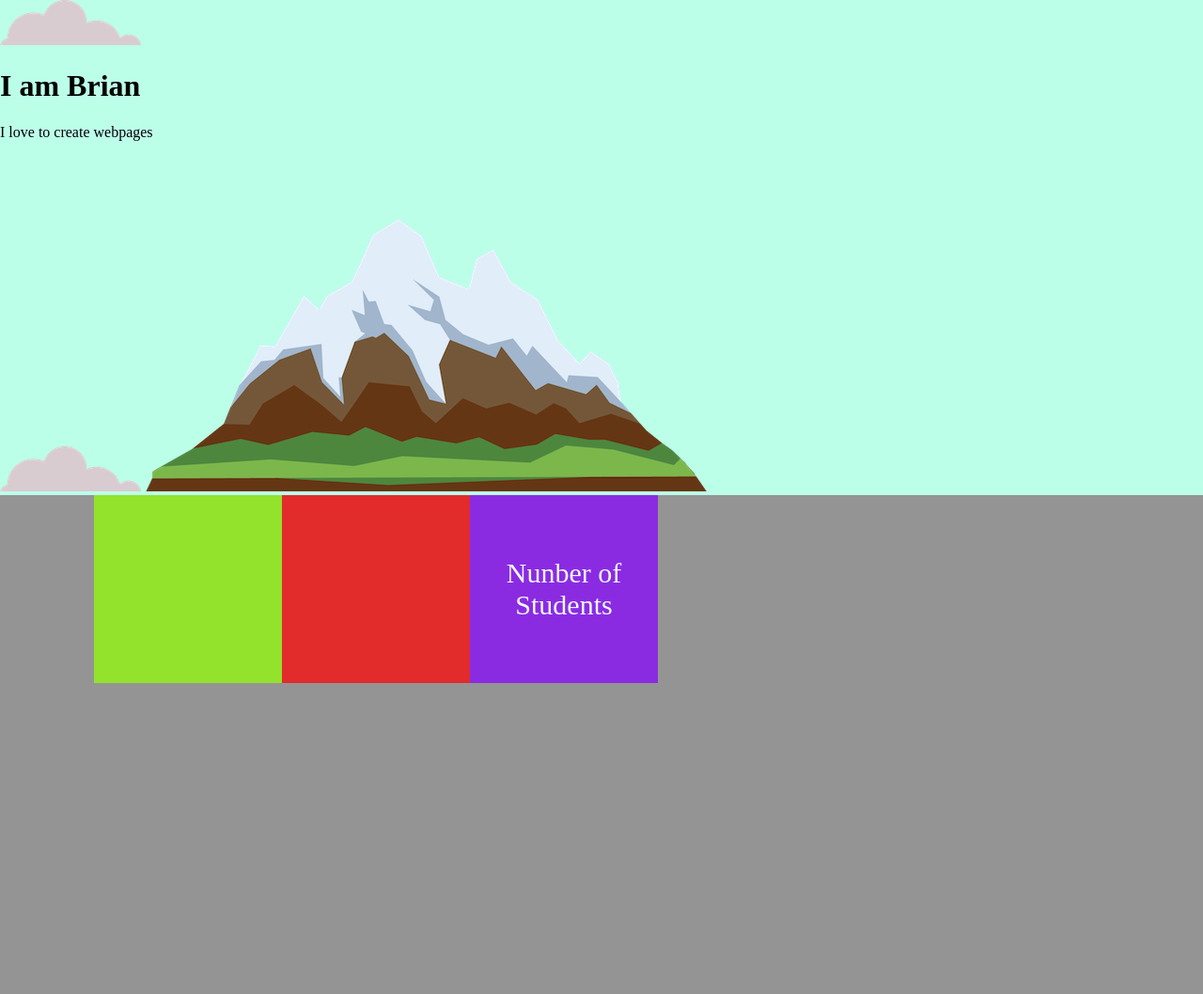
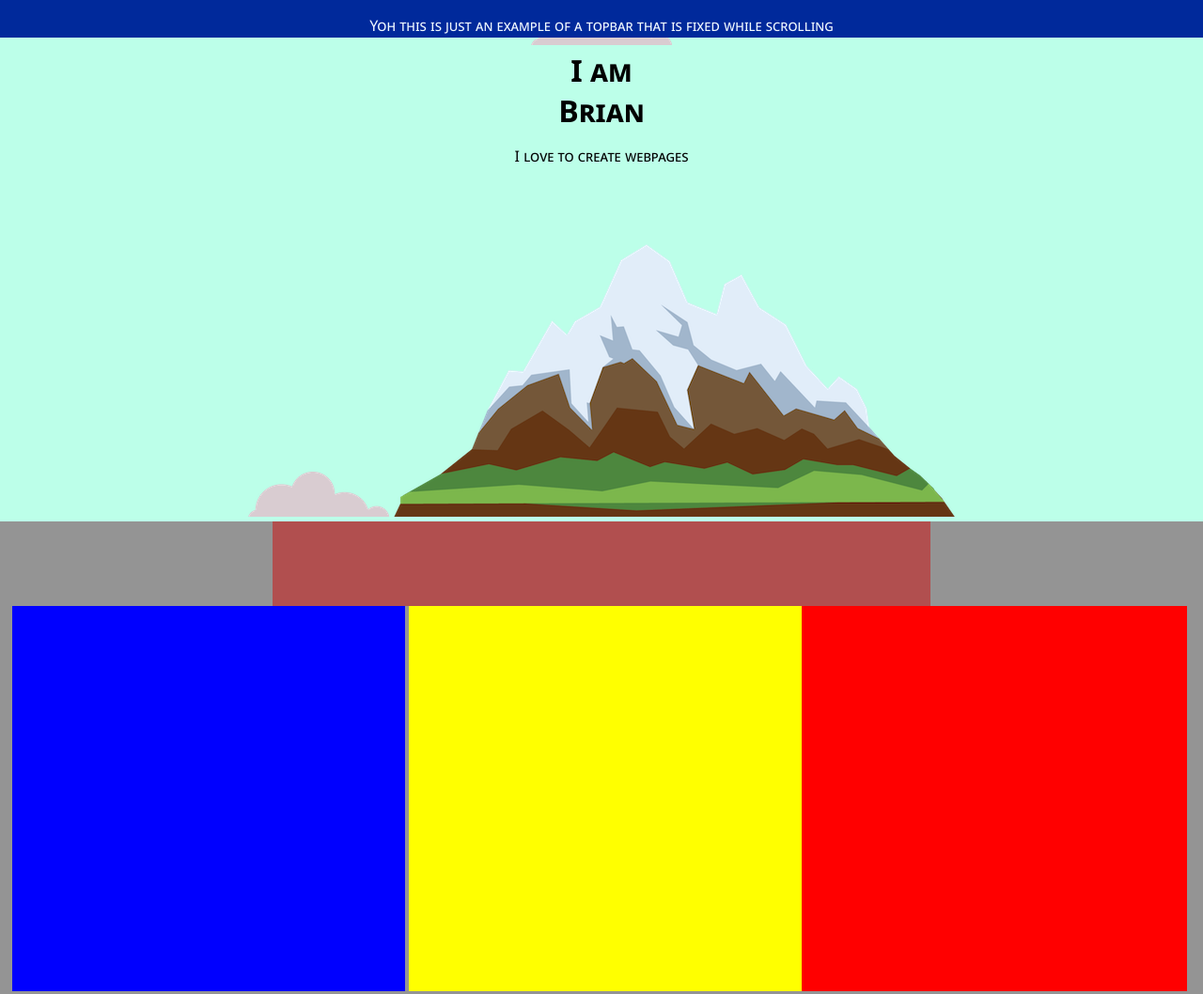
Before and after one commit to Obrienmaina/Brian, a plain HTML site: page index.html in a window 1280 px wide. Shown: the top 1058 px of the page at 94% size. Before the commit the page ends 800 px from the top, so only its background shows below. Drawn offline with Linux system fonts and the light colour scheme.

Commit message:
learneroo

```diff
--- a/index.html
+++ b/index.html
@@ -9,6 +9,10 @@
     <title>Brian</title>
 </head>
 <body>
+    <div class="topbar">
+        <p>Yoh this is just an example of a topbar that is fixed while scrolling</p>
+
+    </div>
     <div class="topcontainer">
         <img src="/images/cloud.png" alt="cloud">
         <h1>I am Brian</h1>
@@ -17,6 +21,7 @@
         <img src="/images/mountain.png" alt="">
 
     </div>
+    <div class="mwenda"></div>
     <div class="middlecontainer">
 
     </div>
@@ -38,7 +43,7 @@
 
     <div>
         <div class="four">
-            <p class="nos">Nunber of Students</p>
+             <p class="nos">1994</p>
 
         </div>
         <diV class="five">
--- a/stylesheet.css
+++ b/stylesheet.css
@@ -41,7 +41,37 @@ none
     bottom: 820px;
 } */
 
-/*
+/* Apply to all four sides */
+
+.mwenda{
+    width: 700px;
+    height: 90px;
+    background-color: #d3000077;
+    margin: auto;
+
+}
+
+/* /////////////////////////////////about margins////////////////////////////// */
+/* Apply to all four sides
+margin: 1em;
+margin: -3px;
+
+top and bottom | left and right
+margin: 5% auto;
+
+top | left and right | bottom
+margin: 1em auto 2em;
+
+top | right | bottom | left
+margin: 2px 1em 0 auto;
+
+Global values
+margin: inherit;
+margin: initial;
+margin: revert;
+margin: revert-layer;
+margin: unset; */
+
 .one{
     background-color: red;
     width: 418px;
@@ -70,48 +100,71 @@ none
     right: 418px;
 
 
-} */
+}
 
 /* -----------------------------------------absolute position------------------------------ */
 /* absolute postion to its parent */
-
+/*
 .absolute{
     background-color: rgb(255, 226, 167);
 }
- .img{
-    position: absolute;
-    right: 400px;
- }
+
+
 
  .four{
     width: 200px;
     height: 200px;
     background-color: blueviolet;
     position: absolute;
-    left: 500px;
+
  }
 
- .nos{color: aliceblue;
+    .nos{color: aliceblue;
     font-size: 30px;
-    text-align: center;
-    padding: 36px;
+    }
 
 
 
-}
 
- .five{
+    .five{
     width: 200px;
     height: 200px;
     background-color: rgb(226, 43, 43);
     position: absolute;
-    left: 300px;
+    left: 200px;
+    top: 727px;
+
  }
 
- .six{
+
+    .six{
     width: 200px;
     height: 200px;
     background-color: rgb(147, 226, 43);
     position: absolute;
-    left: 100px;
- }
+    left: 400px;
+    top: 927px;
+
+ } */
+ /* --------------------------------------fixed position------------------------------ */
+/* the position is constant throughout the page */
+
+.topbar{
+    position: fixed;
+    width: 100%;
+    height: 40px;
+    background-color: rgb(0, 41, 155);
+    text-align: center;
+    color: aliceblue;
+}
+
+body{
+    margin: 0px;
+     font-variant: small-caps;
+    font-family: 'Segoe UI', Tahoma, Geneva, Verdana, sans-serif;
+    text-align: center;
+  }
+  h1{
+    width: 10%;
+    margin: 0 auto;
+}
```
